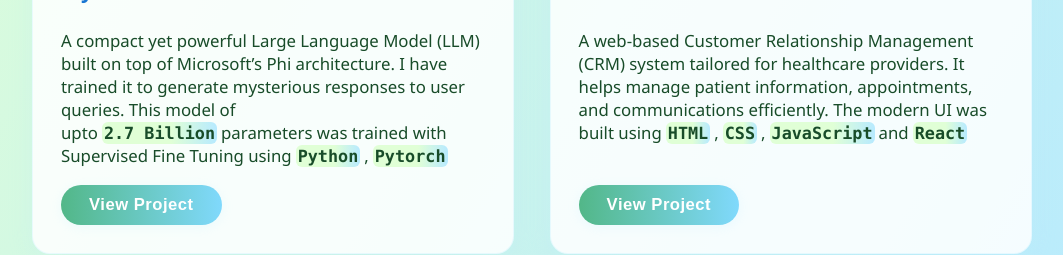
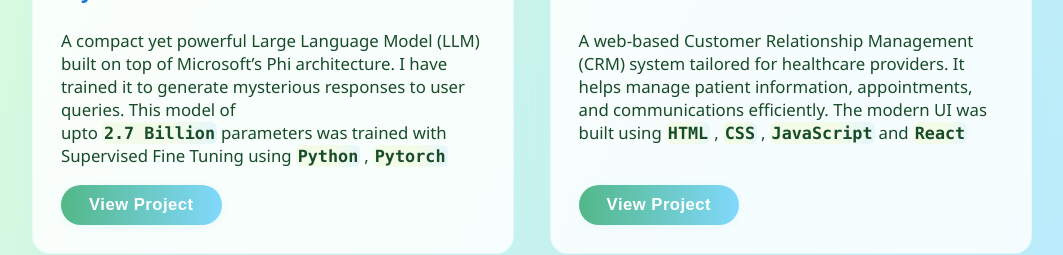
Before and after one commit to amithsourya/amith-sourya, a React (Create React App) app: page / in a window 1280 px wide. Shown: the part 1280-1535 px from the top of the page, without its empty margins (108-1171 px from the left). Built offline with nearby package versions, Linux system fonts and the light colour scheme.

Commit message:
decrease intensity of project highlights

```diff
--- a/src/styles/Landing.css
+++ b/src/styles/Landing.css
@@ -369,16 +369,12 @@
 }
 
 .project-highlight {
-  background: linear-gradient(90deg, #e0ffd6 60%, #b7eaff 100%);
+  background: linear-gradient(90deg, #f3fbe9 60%, #e6f6fb 100%);
   color: #184c29;
   font-weight: 600;
   border-radius: 6px;
   padding: 1px 2px;
   margin: 0 4px;
-  /* font-size: 1em; */
-  /* letter-spacing: 0.01em; */
-  /* box-shadow: 0 1px 6px #b7eaff22; */
-  /* border: 1px solid #b7eaff55; */
   transition: background 0.18s, color 0.18s;
   font-family: 'Fira Mono', 'JetBrains Mono', 'Menlo', 'Consolas', monospace;
   display: inline;
```
